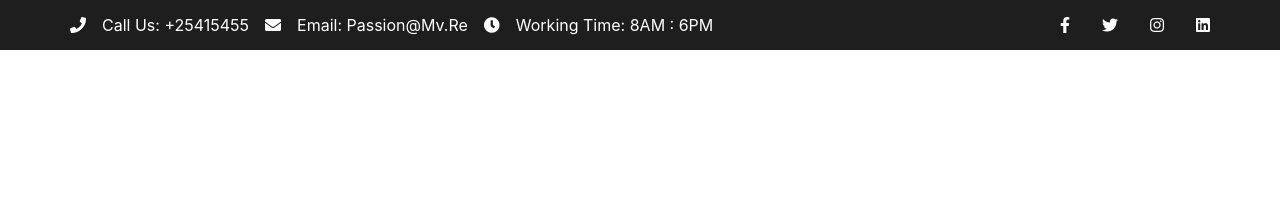
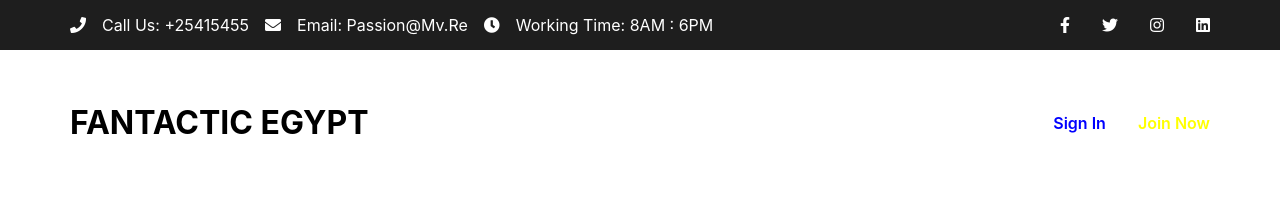
Before and after one commit to mahmoudelshaieb/fantastic-egypt, a plain HTML site: page index.html in a window 1280 px wide. Drawn offline with Linux system fonts and the light colour scheme; files whose address does not match are found by name.

Commit message:
complete header

```diff
--- a/css/style.css
+++ b/css/style.css
@@ -19,35 +19,70 @@ body {
     margin-left: auto;
 }
 
+.align-col {
+    align-items: center;
+}
+
+.spacy-x {
+    padding: 0 3rem;
+}
+
+.spacy-y {
+    padding: 3rem 0;
+}
+
 nav {
     background-color: #1e1e1e;
     color: #ffffff;
 }
 
-nav .flex-nav {
+.flex-nav {
     display: flex;
     justify-content: space-between;
 }
 
-nav ul {
+nav ul,
+header ul {
     display: flex;
     padding: 0;
 }
 
 nav ul.contact-info li span,
-nav ul.social li {
+nav ul.social li,
+header ul.join li {
     padding: 0 1rem;
     text-transform: capitalize;
 }
 
 nav ul.contact-info li,
-nav ul.social li {
+nav ul.social li,
+header ul.join li {
     list-style-type: none;
 }
 
-nav ul.social li:last-of-type {
+nav ul.social li:last-of-type,
+header ul.join li:last-of-type  {
     padding-right: 0;
 }
+
+header h1 {
+    margin: 0;
+    text-transform: uppercase;
+}
+
+header a {
+    text-decoration: none;
+    font-weight: 600;
+}
+
+header li#login a {
+    color: blue;
+}
+
+header li#register a {
+    color: yellow;
+}
+
 
 /* Responsive layouts */
 
--- a/index.html
+++ b/index.html
@@ -28,5 +28,17 @@
             </div>
         </div>
     </nav>
+
+    <header>
+        <div class="container-fluid">
+            <div class="flex-nav align-col spacy-y">
+                <h1>fantactic egypt</h1>
+                <ul class="join">
+                    <li id="login"><a href="#">sign in</a></li id="login">
+                    <li id="register"><a href="#">join now</a></li>
+                </ul>
+            </div>
+        </div>
+    </header>
 </body>
 </html>
```
